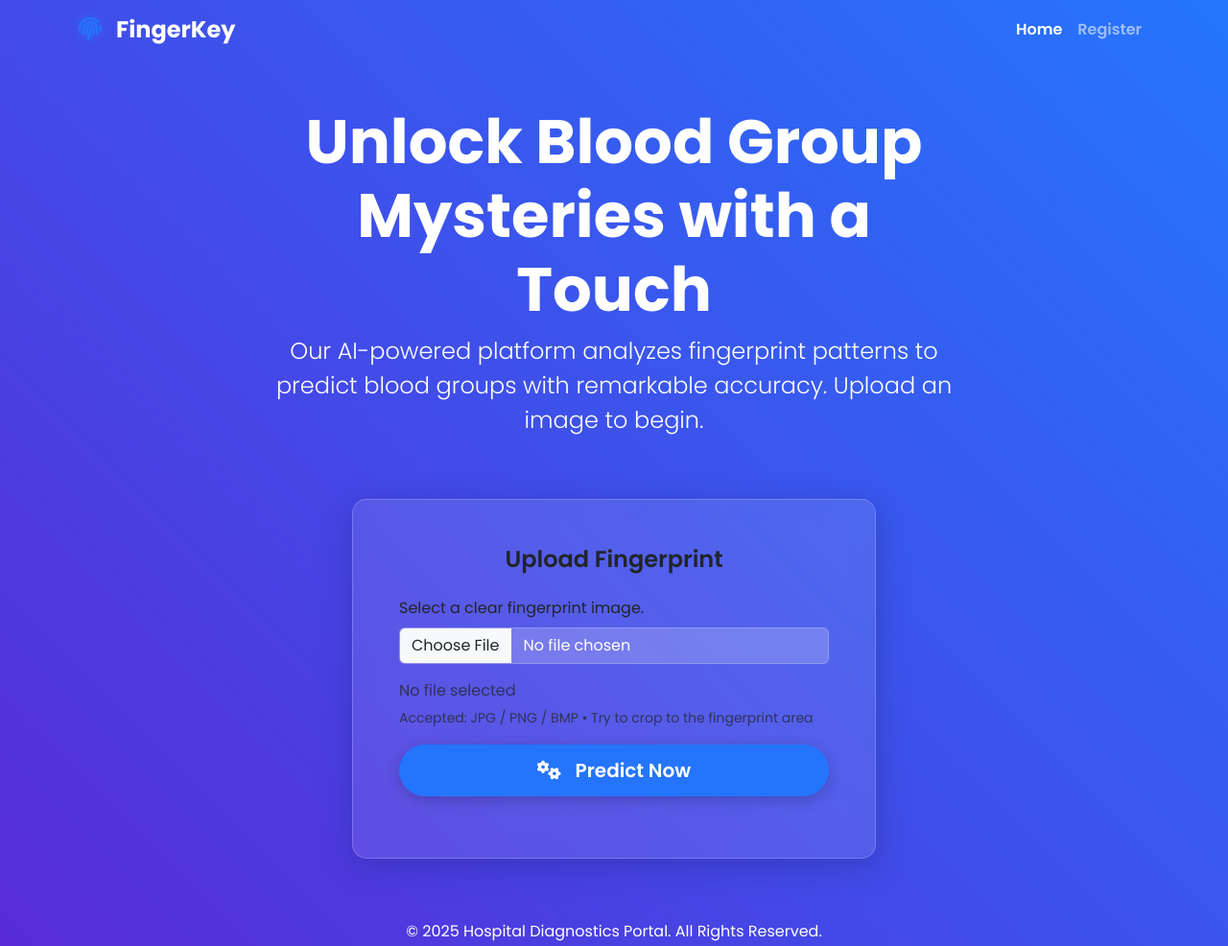
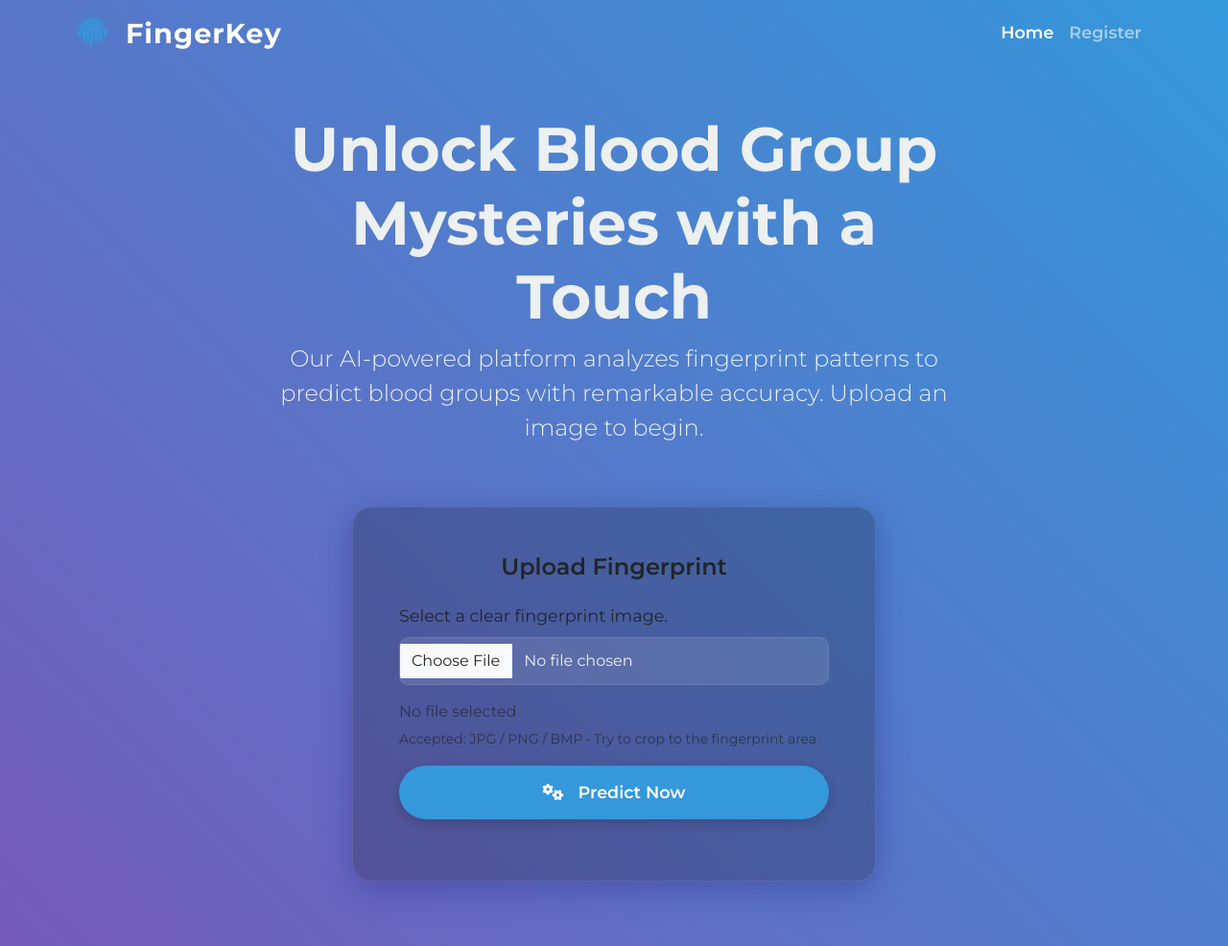
Before and after one commit to Prateekpkini/fingerkey, a Flask app: page / in a window 1280 px wide. Shown: the top 986 px of the page at 96% size. Run offline with Flask 3, Linux system fonts and the light colour scheme.

Commit message:
Changed the Font Styles

```diff
--- a/static/css/style.css
+++ b/static/css/style.css
@@ -1,15 +1,15 @@
-@import url('https://fonts.googleapis.com/css2?family=Poppins:wght@300;400;600;700&display=swap');
+@import url('https://fonts.googleapis.com/css2?family=Montserrat:wght@300;400;600;700&display=swap');
 
 :root {
-    --primary-color: #6a11cb;
-    --secondary-color: #2575fc;
-    --text-color: #ffffff;
-    --card-bg-color: rgba(255, 255, 255, 0.1);
-    --card-border-color: rgba(255, 255, 255, 0.2);
+    --primary-color: #8e44ad;
+    --secondary-color: #3498db;
+    --text-color: #ecf0f1;
+    --card-bg-color: rgba(0, 0, 0, 0.2);
+    --card-border-color: rgba(255, 255, 255, 0.1);
 }
 
 body {
-    font-family: 'Poppins', sans-serif;
+    font-family: 'Montserrat', sans-serif;
     background: linear-gradient(45deg, var(--primary-color), var(--secondary-color));
     color: var(--text-color);
     overflow-x: hidden;
@@ -30,7 +30,8 @@ body {
 
 .navbar-brand {
     font-weight: 700;
-    font-size: 1.5rem;
+    font-size: 1.8rem;
+    letter-spacing: 1px;
 }
 
 .navbar-brand .fa-fingerprint {
@@ -42,6 +43,7 @@ body {
 .nav-link {
     font-weight: 600;
     transition: color 0.3s ease;
+    font-size: 1.1rem;
 }
 
 .nav-link:hover {
@@ -55,12 +57,13 @@ body {
 
 .hero-section h1 {
     font-weight: 700;
-    font-size: 3.5rem;
+    font-size: 4rem;
     text-shadow: 0 0 20px rgba(0, 0, 0, 0.5);
+    letter-spacing: 2px;
 }
 
 .hero-section .lead {
-    font-size: 1.25rem;
+    font-size: 1.5rem;
     font-weight: 300;
 }
 
@@ -69,7 +72,7 @@ body {
     border: 1px solid var(--card-border-color);
     backdrop-filter: blur(10px);
     -webkit-backdrop-filter: blur(10px);
-    border-radius: 15px;
+    border-radius: 20px;
     box-shadow: 0 8px 32px 0 rgba(31, 38, 135, 0.37);
     transition: transform 0.3s ease;
 }
@@ -80,20 +83,24 @@ body {
 
 .card-title {
     font-weight: 600;
+    font-size: 1.5rem;
 }
 
 .form-label {
     font-weight: 400;
+    font-size: 1.1rem;
 }
 
 .form-control {
-    background: rgba(255, 255, 255, 0.2);
+    background: rgba(255, 255, 255, 0.1);
     border: 1px solid var(--card-border-color);
     color: var(--text-color);
+    border-radius: 10px;
+    padding: 12px;
 }
 
 .form-control:focus {
-    background: rgba(255, 255, 255, 0.3);
+    background: rgba(255, 255, 255, 0.2);
     border-color: var(--secondary-color);
     box-shadow: 0 0 10px var(--secondary-color);
     color: var(--text-color);
@@ -107,10 +114,11 @@ body {
     background: var(--secondary-color);
     border: none;
     font-weight: 600;
-    padding: 12px 30px;
+    padding: 15px 30px;
     border-radius: 50px;
     transition: all 0.3s ease;
     box-shadow: 0 4px 15px rgba(0, 0, 0, 0.2);
+    font-size: 1.1rem;
 }
 
 .btn-primary:hover {
@@ -126,6 +134,7 @@ body {
 .result-card .display-2 {
     color: var(--secondary-color);
     text-shadow: 0 0 15px var(--secondary-color);
+    font-weight: 700;
 }
 
 .footer {
@@ -136,26 +145,6 @@ body {
     width: 100%;
 }
 
-/* --- App-specific enhancements --- */
-.preview img#previewImg{ max-width:120px; border-radius:8px; border:1px solid rgba(255,255,255,0.06); display:block }
-.preview { align-items:center }
-
-.spinner{ width:32px; height:32px; border-radius:50%; border:4px solid rgba(255,255,255,0.12); border-top-color:var(--secondary-color); animation:spin 1s linear infinite; margin: 0 auto }
-@keyframes spin{ to{ transform:rotate(360deg) } }
-
-/* Small-screen tweaks */
-@media (max-width: 576px){
-    .hero-section h1{ font-size:2rem }
-    .card{ padding:18px }
-    .preview img#previewImg{ max-width:96px }
-}
-
-/* Flash notices */
-.flash{ background: rgba(0,0,0,0.25); padding:10px 12px; border-radius:8px; margin-bottom:12px }
-
-/* subtle focus ring for accessibility */
-input[type="file"]:focus, .btn:focus { outline: 3px solid rgba(37,117,252,0.12); outline-offset: 4px }
-
 /* Animations */
 @keyframes fadeIn {
     from { opacity: 0; transform: translateY(20px); }
@@ -163,16 +152,12 @@ input[type="file"]:focus, .btn:focus { outline: 3px solid rgba(37,117,252,0.12);
 }
 
 @keyframes pulse {
-    0% { box-shadow: 0 0 0 0 rgba(37, 117, 252, 0.7); }
-    70% { box-shadow: 0 0 0 10px rgba(37, 117, 252, 0); }
-    100% { box-shadow: 0 0 0 0 rgba(37, 117, 252, 0); }
+    0% { box-shadow: 0 0 0 0 rgba(52, 152, 219, 0.7); }
+    70% { box-shadow: 0 0 0 10px rgba(52, 152, 219, 0); }
+    100% { box-shadow: 0 0 0 0 rgba(52, 152, 219, 0); }
 }
 
-.hero-section h1, .hero-section .lead {
-    animation: fadeIn 1s ease-out;
-}
-
-.card {
+.hero-section h1, .hero-section .lead, .card {
     animation: fadeIn 1s ease-out;
 }
 
```
